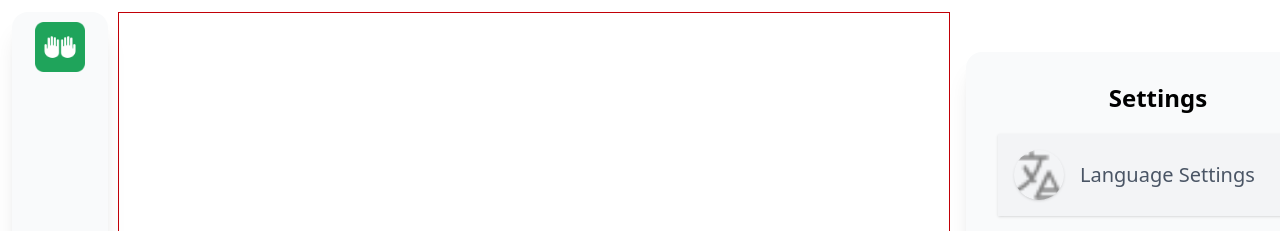
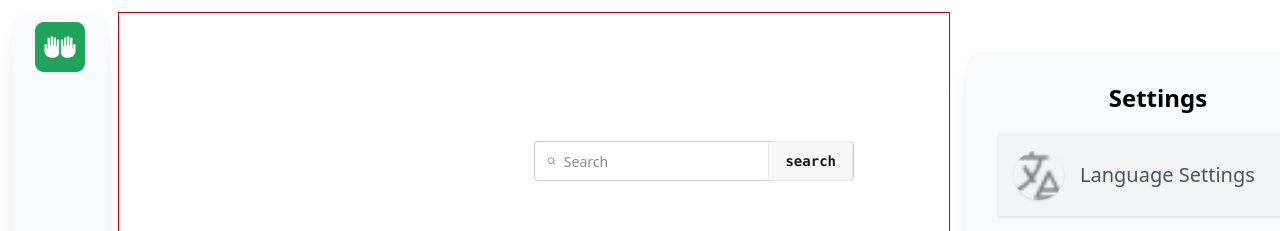
Before and after one commit to engrsakib/dwa-s-client-side, a Next.js app: page / in a window 1280 px wide. Shown: the top 231 px of the page. Built offline with nearby package versions, Linux system fonts and the light colour scheme.

Commit message:
top menue initialize

```diff
--- /dev/null
+++ b/app/TopSide.tsx
@@ -0,0 +1,33 @@
+import React from "react";
+
+export default function TopSide() {
+  return (
+    <div className="flex rounded-2xl w-full h-32 flex-col items-center justify-between">
+      {/* logo */}
+      <div></div>
+      {/* search */}
+      <div>
+        <label className="input absolute">
+          <svg
+            className="h-[1em] opacity-50"
+            xmlns="http://www.w3.org/2000/svg"
+            viewBox="0 0 24 24"
+          >
+            <g
+              strokeLinejoin="round"
+              strokeLinecap="round"
+              strokeWidth="2.5"
+              fill="none"
+              stroke="currentColor"
+            >
+              <circle cx="11" cy="11" r="8"></circle>
+              <path d="m21 21-4.3-4.3"></path>
+            </g>
+          </svg>
+          <input type="search" className="grow" placeholder="Search" />
+          <kbd className="btn relative left-3 outline-hidden">search</kbd>
+        </label>
+      </div>
+    </div>
+  );
+}
--- a/app/layout.tsx
+++ b/app/layout.tsx
@@ -3,6 +3,7 @@ import { Geist, Geist_Mono } from "next/font/google";
 import "./globals.css";
 import LeftSide from "./LeftSide";
 import RightSide from "./RightSide";
+import TopSide from "./TopSide";
 
 const geistSans = Geist({
   variable: "--font-geist-sans",
@@ -36,6 +37,10 @@ export default function RootLayout({
         </div>
          {/*middle  */}
          <div className="col-span-8 border border-red-700 h-screen">
+          {/* topSide */}
+          <div>
+            <TopSide></TopSide>
+          </div>
         {children}
         </div>
         {/* right */}
```
